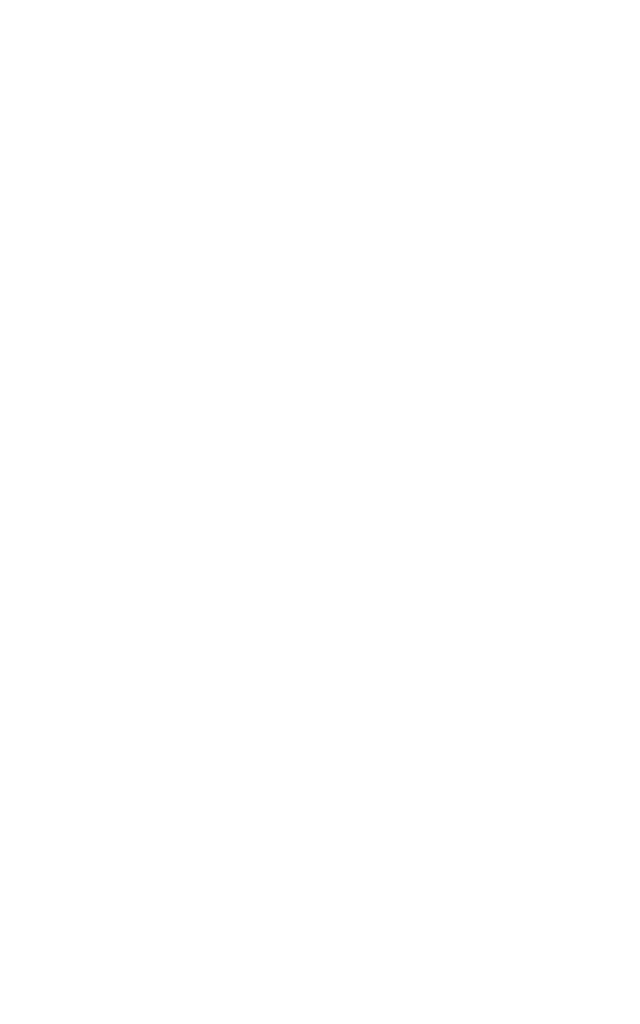
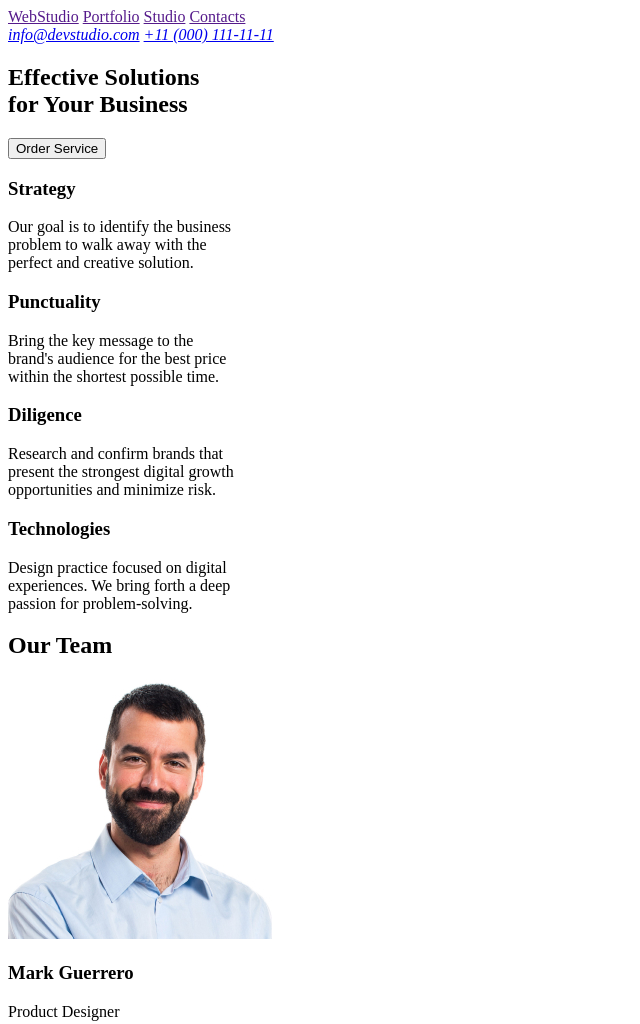
Before and after one commit to Maksym-Klymkovetskyi/goit-markup-hw-01, a plain HTML site: page index.html in a window 1280 px wide. Shown: the top 1024 px of the page, without its empty margins (0-640 px from the left). Before the commit the page ends 800 px from the top, so only its background shows below. Drawn offline with Linux system fonts and the light colour scheme.

Commit message:
Modified index.html and add 4 new photos

```diff
--- a/index.html
+++ b/index.html
@@ -8,7 +8,102 @@
 </head>
 
 <body>
+    <header>
+        <nav>
+            <a href="">WebStudio</a>
+            <a href="">Portfolio</a>
+            <a href="">Studio</a>
+            <a href="">Contacts</a>
 
+        </nav>
+
+        <address>
+            <a href="mailto:info@devstudio.com">info@devstudio.com</a>
+            <a href="tel:+110001111111">+11 (000) 111-11-11</a>
+        </address>
+    </header>
+
+    <main>
+        <div>
+            <section>
+                <h1>Effective Solutions <br /> for Your Business</h1>
+                <button type="button">Order Service</button>
+            </section>
+        </div>
+
+        <div>
+            <section>
+                <h3>Strategy</h3>
+                <p>
+                    Our goal is to identify the business <br />
+                    problem to walk away with the <br /> perfect and creative solution.
+                </p>
+            </section>
+
+            <section>
+                <h3>Punctuality</h3>
+                <p>
+                    Bring the key message to the <br /> brand's audience for the best price <br /> within the shortest
+                    possible
+                    time.
+                </p>
+            </section>
+
+            <section>
+                <h3>Diligence</h3>
+                <p>
+                    Research and confirm brands that <br /> present the strongest digital growth <br /> opportunities
+                    and
+                    minimize
+                    risk.
+                </p>
+            </section>
+
+            <section>
+                <h3>Technologies</h3>
+                <p>
+                    Design practice focused on digital <br /> experiences. We bring forth a deep <br /> passion for
+                    problem-solving.
+                </p>
+            </section>
+        </div>
+
+        <div>
+            <h2>Our Team</h2>
+        </div>
+
+        <div>
+            <section>
+                <img src="images/img 1.jpg" alt="Mark Guerrero in the photo" width="264">
+                <h3>Mark Guerrero</h3>
+                <p>Product Designer</p>
+            </section>
+
+            <section>
+                <img src="images/img 2.jpg" alt="Tom Ford in the photo" width="264">
+                <h3>Tom Ford</h3>
+                <p>Frontend Developer</p>
+            </section>
+
+            <section>
+                <img src="images/img 3.jpg" alt="Camila Garcia in the photo" width="264">
+                <h3>Camila Garcia</h3>
+                <p>Marketing</p>
+            </section>
+
+            <section>
+                <img src="images/img 4.jpg" alt="Daniel Wilson in the photo" width="264">
+                <h3>Daniel Wilson</h3>
+                <p>UI Designer</p>
+            </section>
+        </div>
+    </main>
+    <footer>
+        <a href="">WebStudio</a>
+        <p>Increase the flow of customers and <br /> sales for your business with digital <br /> marketing & growth
+            solutions.
+        </p>
+    </footer>
 </body>
 
 </html>
```
Also changed, not shown: images/img 1.jpg (added), images/img 2.jpg (added), images/img 3.jpg (added), images/img 4.jpg (added).
